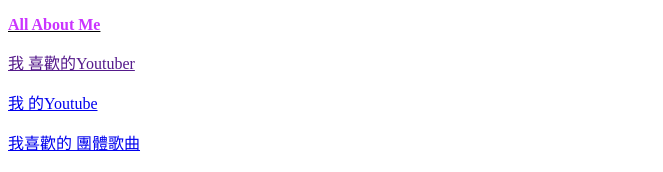
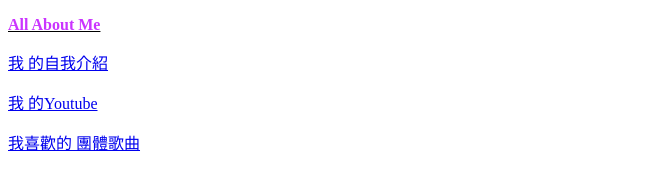
Before and after one commit to minnie-ntub/minnie-ntub.github.io, a plain HTML site: page 11157040.html in a window 1280 px wide. Shown: the top 172 px of the page, without its empty margins (0-663 px from the left). Drawn offline with Linux system fonts and the light colour scheme.

Commit message:
Add files via upload

```diff
--- a/11157040.html
+++ b/11157040.html
@@ -8,7 +8,8 @@
     <p><u><b><span style="color: #ff6666;"><span style="color: #ca34ff;">All
               About Me</span><br>
           </span></b></u></p>
-    <p><span style="color: #8263ff;"><a href="">我 喜歡的Youtuber</a> </span> </p>
+    <p><span style="color: #8263ff;"><a href="introduce.html">我 的自我介紹</a><br>
+      </span> </p>
     <span style="color: #8263ff;"> </span>
     <p><span style="color: #8263ff;"><a href="https://www.youtube.com/@hsinlife">我
           的Youtube</a></span></p>
```
